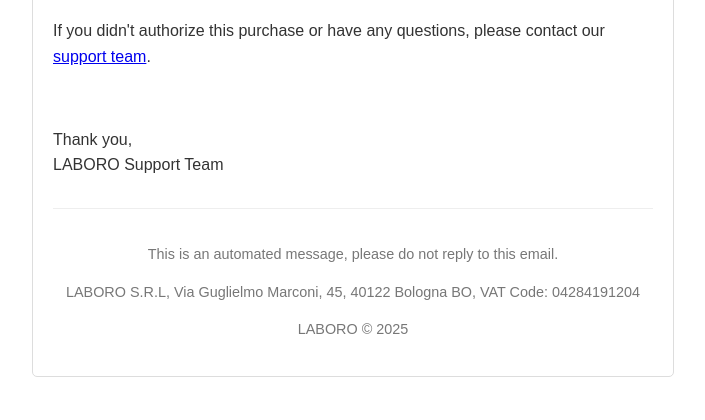
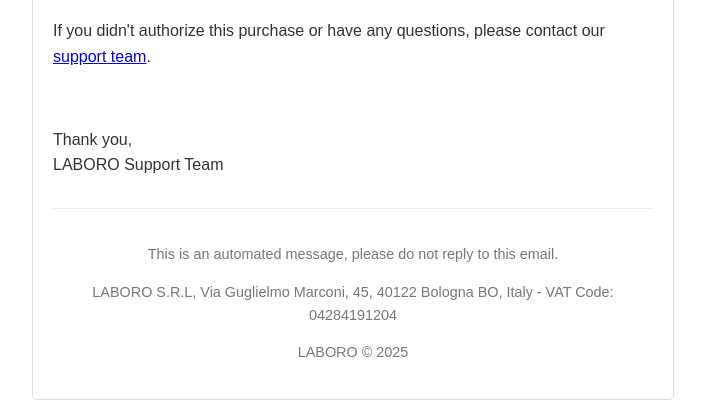
Before and after one commit to AIgen-Solutions-s-r-l/fastapi-auth-service, a Python web app: template app/templates/payment_confirmation.html in a window 1280 px wide. Shown: the part 758-1178 px from the top of the page, without its empty margins (287-992 px from the left). Before the commit the page ends 1135 px from the top, so only its background shows below. Run offline with Jinja, Linux system fonts and the light colour scheme; the template is opened without the code that fills it, so the values that code supplies are empty.

Commit message:
added 'Italy' into mail footer template

```diff
--- a/app/templates/email_change_confirmation.html
+++ b/app/templates/email_change_confirmation.html
@@ -78,7 +78,7 @@
 
         <div class="footer">
             <p>This is an automated message, please do not reply to this email.</p>
-            <p>LABORO S.R.L, Via Guglielmo Marconi, 45, 40122 Bologna BO, VAT Code: 04284191204</p>
+            <p>LABORO S.R.L, Via Guglielmo Marconi, 45, 40122 Bologna BO, Italy - VAT Code: 04284191204</p>
             <p>LABORO © 2025</p>
         </div>
     </div>
--- a/app/templates/email_change_verification.html
+++ b/app/templates/email_change_verification.html
@@ -77,7 +77,7 @@
 
         <div class="footer">
             <p>This is an automated message, please do not reply to this email.</p>
-            <p>LABORO S.R.L, Via Guglielmo Marconi, 45, 40122 Bologna BO, VAT Code: 04284191204</p>
+            <p>LABORO S.R.L, Via Guglielmo Marconi, 45, 40122 Bologna BO, Italy - VAT Code: 04284191204</p>
             <p>LABORO © 2025</p>
         </div>
     </div>
--- a/app/templates/one_time_credit_purchase.html
+++ b/app/templates/one_time_credit_purchase.html
@@ -111,7 +111,7 @@
 
         <div class="footer">
             <p>This is an automated message, please do not reply to this email.</p>
-            <p>LABORO S.R.L, Via Guglielmo Marconi, 45, 40122 Bologna BO, VAT Code: 04284191204</p>
+            <p>LABORO S.R.L, Via Guglielmo Marconi, 45, 40122 Bologna BO, Italy - VAT Code: 04284191204</p>
             <p>LABORO © 2025</p>
         </div>
     </div>
--- a/app/templates/password_change_confirmation.html
+++ b/app/templates/password_change_confirmation.html
@@ -82,7 +82,7 @@
 
         <div class="footer">
             <p>This is an automated message, please do not reply to this email.</p>
-            <p>LABORO S.R.L, Via Guglielmo Marconi, 45, 40122 Bologna BO, VAT Code: 04284191204</p>
+            <p>LABORO S.R.L, Via Guglielmo Marconi, 45, 40122 Bologna BO, Italy - VAT Code: 04284191204</p>
             <p>LABORO © 2025</p>
         </div>
     </div>
--- a/app/templates/password_change_request.html
+++ b/app/templates/password_change_request.html
@@ -74,7 +74,7 @@
 
         <div class="footer">
             <p>This is an automated message, please do not reply to this email.</p>
-            <p>LABORO S.R.L, Via Guglielmo Marconi, 45, 40122 Bologna BO, VAT Code: 04284191204</p>
+            <p>LABORO S.R.L, Via Guglielmo Marconi, 45, 40122 Bologna BO, Italy - VAT Code: 04284191204</p>
             <p>LABORO © 2025</p>
         </div>
     </div>
--- a/app/templates/payment_confirmation.html
+++ b/app/templates/payment_confirmation.html
@@ -119,7 +119,7 @@
 
         <div class="footer">
             <p>This is an automated message, please do not reply to this email.</p>
-            <p>LABORO S.R.L, Via Guglielmo Marconi, 45, 40122 Bologna BO, VAT Code: 04284191204</p>
+            <p>LABORO S.R.L, Via Guglielmo Marconi, 45, 40122 Bologna BO, Italy - VAT Code: 04284191204</p>
             <p>LABORO © 2025</p>
         </div>
     </div>
--- a/app/templates/plan_upgrade.html
+++ b/app/templates/plan_upgrade.html
@@ -128,7 +128,7 @@
 
         <div class="footer">
             <p>This is an automated message, please do not reply to this email.</p>
-            <p>LABORO S.R.L, Via Guglielmo Marconi, 45, 40122 Bologna BO, VAT Code: 04284191204</p>
+            <p>LABORO S.R.L, Via Guglielmo Marconi, 45, 40122 Bologna BO, Italy - VAT Code: 04284191204</p>
             <p>LABORO © 2025</p>
         </div>
     </div>
--- a/app/templates/registration_confirmation.html
+++ b/app/templates/registration_confirmation.html
@@ -75,7 +75,7 @@
 
         <div class="footer">
             <p>This is an automated message, please do not reply to this email.</p>
-            <p>LABORO S.R.L, Via Guglielmo Marconi, 45, 40122 Bologna BO, VAT Code: 04284191204</p>
+            <p>LABORO S.R.L, Via Guglielmo Marconi, 45, 40122 Bologna BO, Italy - VAT Code: 04284191204</p>
             <p>LABORO © 2025</p>
         </div>
     </div>
--- a/app/templates/welcome.html
+++ b/app/templates/welcome.html
@@ -79,7 +79,7 @@
 
         <div class="footer">
             <p>This is an automated message, please do not reply to this email.</p>
-            <p>LABORO S.R.L, Via Guglielmo Marconi, 45, 40122 Bologna BO, VAT Code: 04284191204</p>
+            <p>LABORO S.R.L, Via Guglielmo Marconi, 45, 40122 Bologna BO, Italy - VAT Code: 04284191204</p>
             <p>LABORO © 2025</p>
         </div>
     </div>
```
